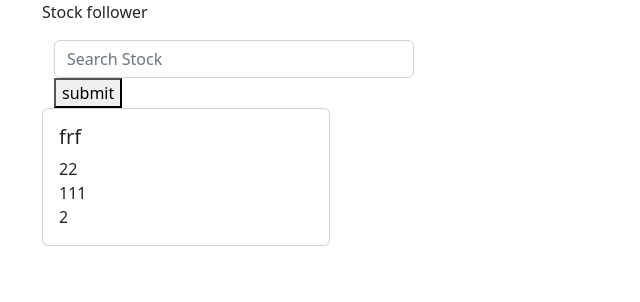
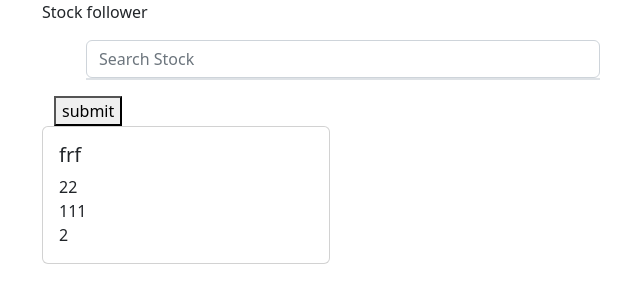
Before and after one commit to Smejia3409/stock-app, a React (Create React App) app in the folder frontend/: page / in a window 1280 px wide. Shown: the top 302 px of the page, without its empty margins (40-680 px from the left). Built offline with nearby package versions, Linux system fonts and the light colour scheme.

Commit message:
set basic companies search results

```diff
--- a/frontend/src/SearchBar.tsx
+++ b/frontend/src/SearchBar.tsx
@@ -33,7 +33,7 @@ const SearchBar = () => {
         datatype: "json",
       },
       headers: {
-        "X-RapidAPI-Key": "",
+        "X-RapidAPI-Key": "40c18545dfmshd6b127ed3b5e3adp182eefjsne60db23d61ca",
         "X-RapidAPI-Host": "alpha-vantage.p.rapidapi.com",
       },
     };
@@ -48,7 +48,7 @@ const SearchBar = () => {
   };
 
   useEffect(() => {
-    if (stockInput !== "") {
+    if (stockInput !== "" && stockInput.length > 2) {
       get_stock_symbols(stockInput);
     }
   }, [stock]);
@@ -61,8 +61,9 @@ const SearchBar = () => {
 
   return (
     <div className="container">
-      <Form style={{ width: "33%" }} onSubmit={findStock}>
+      <Form style={{ width: "50%" }} onSubmit={findStock}>
         <Form.Group>
+          <ol>
             <Form.Control
               onChange={(e) => {
                 setStockInput(e.target.value);
@@ -70,8 +71,9 @@ const SearchBar = () => {
               type="text"
               placeholder="Search Stock"
             />
+            <StockResults stockList={companies} />
+          </ol>
         </Form.Group>
-        <StockResults stockList={companies} />
         <button type="submit">submit</button>
       </Form>
     </div>
@@ -79,19 +81,30 @@ const SearchBar = () => {
 };
 
 const StockResults = (props: { stockList: Array<any> }) => {
+  const selectComapny = (comapnyEvent: React.FormEvent<HTMLFormElement>) => {
+    console.log(comapnyEvent);
+  };
   return (
-    <Dropdown>
-      <Dropdown.Menu>
+    <div
+      className="overflow-auto h-50 w-200 border border-bottom-danger"
+      style={{ height: "100px" }}
+    >
       {props.stockList.map((company: any) => {
+        const region = company["1. symbol"].substring(
+          company["1. symbol"].indexOf(".") + 1
+        );
         return (
-            <Dropdown.Item key={company["1. symbol"]}>
-              {" "}
-              {company["1. symbol"]}
+          <Dropdown.Item
+            key={company["2. name"] + company["1. symbol"]}
+            onClick={() => {
+              console.log(company["1. symbol"]);
+            }}
+          >
+            {company["2. name"] + "   " + region}
           </Dropdown.Item>
         );
       })}
-      </Dropdown.Menu>
-    </Dropdown>
+    </div>
   );
 };
 
```
Lines whose indentation alone changed are shown as unchanged.
